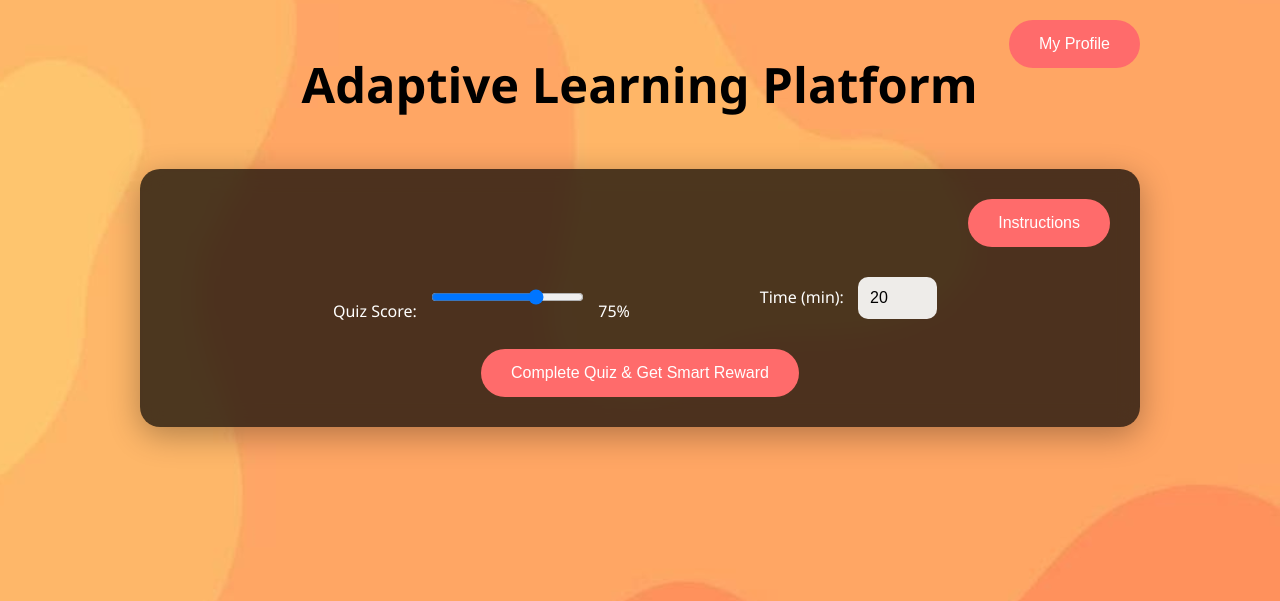
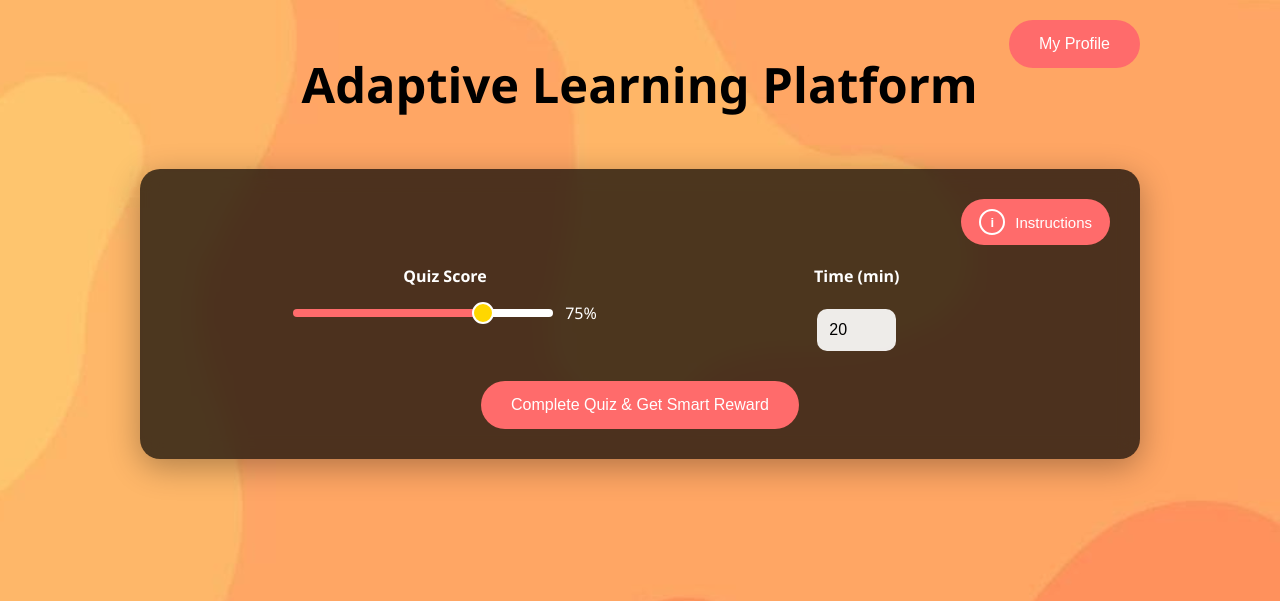
Before and after one commit to NayaliThalaramba/FYP-Adaptive_Quiz_Platform, a Flask app: page /start in a window 1280 px wide. Shown: the top 601 px of the page. Run offline with Flask 3, Linux system fonts and the light colour scheme; the visitor is signed in with stand-in values (Sample User, id 1); some libraries are stand-ins or nearby versions.

Commit message:
UI changes

```diff
--- a/templates/quiz.html
+++ b/templates/quiz.html
@@ -130,8 +130,28 @@
             display: flex;
             gap: 130px;
             justify-content: center;
+            align-items: flex-start;
             margin: 20px 0;
             flex-wrap: wrap;
+        }
+
+        .control-box {
+            display: flex;
+            flex-direction: column;
+            align-items: center;
+            min-width: 260px;
+        }
+
+        .control-label {
+            font-weight: bold;
+            margin-bottom: 12px;
+            display: block;
+        }
+
+        .score-control {
+            display: flex;
+            align-items: center;
+            gap: 12px;
         }
 
         .ml-badge {
@@ -248,6 +268,38 @@
             }
         }
 
+        .instructions-btn {
+            background: #FF6B6B;
+            color: white;
+            border: none;
+            padding: 10px 18px;
+            border-radius: 25px;
+            font-size: 15px;
+            cursor: pointer;
+            transition: all 0.3s;
+            display: inline-flex;
+            align-items: center;
+            gap: 10px;
+        }
+
+        .instructions-btn:hover {
+            background: #FF5252;
+            transform: translateY(-2px);
+        }
+
+        .info-icon {
+            width: 22px;
+            height: 22px;
+            border: 2px solid white;
+            border-radius: 50%;
+            display: inline-flex;
+            align-items: center;
+            justify-content: center;
+            font-size: 13px;
+            font-weight: bold;
+            line-height: 1;
+        }
+
         .instruction-mascot {
             position: fixed;
             bottom: 20px;
@@ -272,6 +324,76 @@
                 transform: translateY(0px);
             }
         }
+
+        .technical-btn {
+            background: rgba(255, 255, 255, 0.12);
+            color: white;
+            border: 1px solid rgba(255, 255, 255, 0.25);
+            padding: 8px 14px;
+            border-radius: 18px;
+            font-size: 13px;
+            cursor: pointer;
+            transition: all 0.3s;
+            display: inline-flex;
+            align-items: center;
+        }
+
+        .technical-btn:hover {
+            background: rgba(255, 255, 255, 0.2);
+            transform: translateY(-1px);
+        }
+
+        input[type="range"] {
+            -webkit-appearance: none;
+            appearance: none;
+            width: 260px;
+            height: 8px;
+            border-radius: 10px;
+            background: linear-gradient(to right, #FF6B6B 0%, #FF6B6B 75%, #ffffff 75%, #ffffff 100%);
+            outline: none;
+            margin: 10px 0;
+            padding: 0;
+        }
+
+        input[type="range"]::-webkit-slider-thumb {
+            -webkit-appearance: none;
+            appearance: none;
+            width: 22px;
+            height: 22px;
+            border-radius: 50%;
+            background: #FFD700;
+            cursor: pointer;
+            border: 2px solid white;
+        }
+
+        input[type="range"]::-moz-range-thumb {
+            width: 22px;
+            height: 22px;
+            border-radius: 50%;
+            background: #FFD700;
+            cursor: pointer;
+            border: 2px solid white;
+        }
+
+        input[type="range"]::-moz-range-track {
+            height: 8px;
+            border-radius: 10px;
+            background: transparent;
+        }
+
+        .question-icon {
+            width: 18px;
+            height: 18px;
+            border: 1.8px solid white;
+            border-radius: 50%;
+            display: inline-flex;
+            align-items: center;
+            justify-content: center;
+            font-size: 11px;
+            font-weight: bold;
+            line-height: 1;
+            margin-right: 8px;
+        }
     </style>
 </head>
 
@@ -289,20 +411,23 @@
 
     <div class="quiz-card">
         <div style="text-align:right; margin-bottom:10px;">
-            <button onclick="openInstructions()">Instructions</button>
+            <button class="instructions-btn" onclick="openInstructions()">
+                <span class="info-icon">i</span>
+                Instructions
+            </button>
         </div>
         <div class="controls">
-            <div>
-                <label>Quiz Score:
+            <div class="control-box">
+                <label class="control-label">Quiz Score</label>
+                <div class="score-control">
                     <input type="range" id="score" min="0" max="100" value="75" oninput="updateScore(this.value)">
                     <span id="scoreValue">75%</span>
-                </label>
+                </div>
             </div>
 
-            <div>
-                <label>Time (min):
-                    <input type="number" id="time" value="20" min="1" max="60">
-                </label>
+            <div class="control-box">
+                <label class="control-label">Time (min)</label>
+                <input type="number" id="time" value="20" min="1" max="60">
             </div>
         </div>
 
@@ -313,13 +438,14 @@
             <div id="explanation"
                 style="background: rgba(0,0,0,0.2); padding: 15px; border-radius: 10px; margin: 10px 0;">
             </div>
-            <div id="technicalExplainWrapper" style="display:none; margin: 12px 0;">
-                <button id="toggleTechnicalBtn" onclick="toggleTechnicalDetails()">
-                    Show advanced AI explanation
+            <div id="technicalExplainWrapper" style="display:none; margin: 12px 0; text-align:right;">
+                <button id="toggleTechnicalBtn" class="technical-btn" onclick="toggleTechnicalDetails()">
+                    <span class="question-icon">?</span>
+                    Show technical AI details
                 </button>
 
                 <div id="shapSection"
-                    style="background: rgba(255,255,255,0.08); padding: 15px; border-radius: 10px; margin: 12px 0 0 0; display:none;">
+                    style="background: rgba(255,255,255,0.08); padding: 15px; border-radius: 10px; margin: 12px 0 0 0; display:none; text-align: center;">
                     <h4 style="margin-top:0;">Technical AI details</h4>
                     <p style="opacity:0.85; font-size:14px; margin-top:0;">
                         These values show which behavioural factors were most influential in the explainable AI
@@ -362,7 +488,6 @@
         </div>
     </div>
 
-    <!-- DASHBOARD -->
     <div id="dashboard" class="quiz-card" style="display:none;">
         <h3>Engagement Analytics</h3>
         <p style="opacity:0.85;">
@@ -391,6 +516,10 @@
 
         function updateScore(value) {
             document.getElementById('scoreValue').textContent = value + "%";
+
+            const slider = document.getElementById('score');
+            slider.style.background =
+                `linear-gradient(to right, #FF6B6B 0%, #FF6B6B ${value}%, #ffffff ${value}%, #ffffff 100%)`;
         }
 
         function toggleTechnicalDetails() {
@@ -399,10 +528,10 @@
 
             if (shapSection.style.display === 'none' || shapSection.style.display === '') {
                 shapSection.style.display = 'block';
-                btn.textContent = 'Hide technical AI details';
+                btn.innerHTML = '<span class="question-icon">?</span> Hide technical AI details';
             } else {
                 shapSection.style.display = 'none';
-                btn.textContent = 'Show technical AI details';
+                btn.innerHTML = '<span class="question-icon">?</span> Show technical AI details';
             }
         }
 
@@ -443,7 +572,6 @@
 
             const result = await response.json();
 
-            // Show reward section
             document.getElementById('rewardDisplay').innerHTML = "Suggested Reward: " + result.reward;
             document.getElementById('rewardDisplay').className = 'reward-display success';
             document.getElementById('explanation').innerHTML = result.explanation;
@@ -459,7 +587,7 @@
                 shapDiv.innerHTML = "";
                 shapSection.style.display = "none";
                 shapWrapper.style.display = "block";
-                toggleBtn.textContent = "Show technical AI details";
+                toggleBtn.innerHTML = '<span class="question-icon">?</span> Show technical AI details';
 
                 Object.entries(result.shap).forEach(([feature, value]) => {
                     const line = document.createElement("div");
@@ -478,7 +606,6 @@
             showRewardPopup(result.reward);
             document.getElementById('dashboard').style.display = 'block';
 
-            // Store local history (for chart only)
             history.push({
                 score: score,
                 adaptive: result.engagement_boost
@@ -565,6 +692,7 @@
                 overlay.style.opacity = "0";
             }, 2000);
         }
+        updateScore(document.getElementById('score').value);
     </script>
     <div id="rewardOverlay">
 
```
